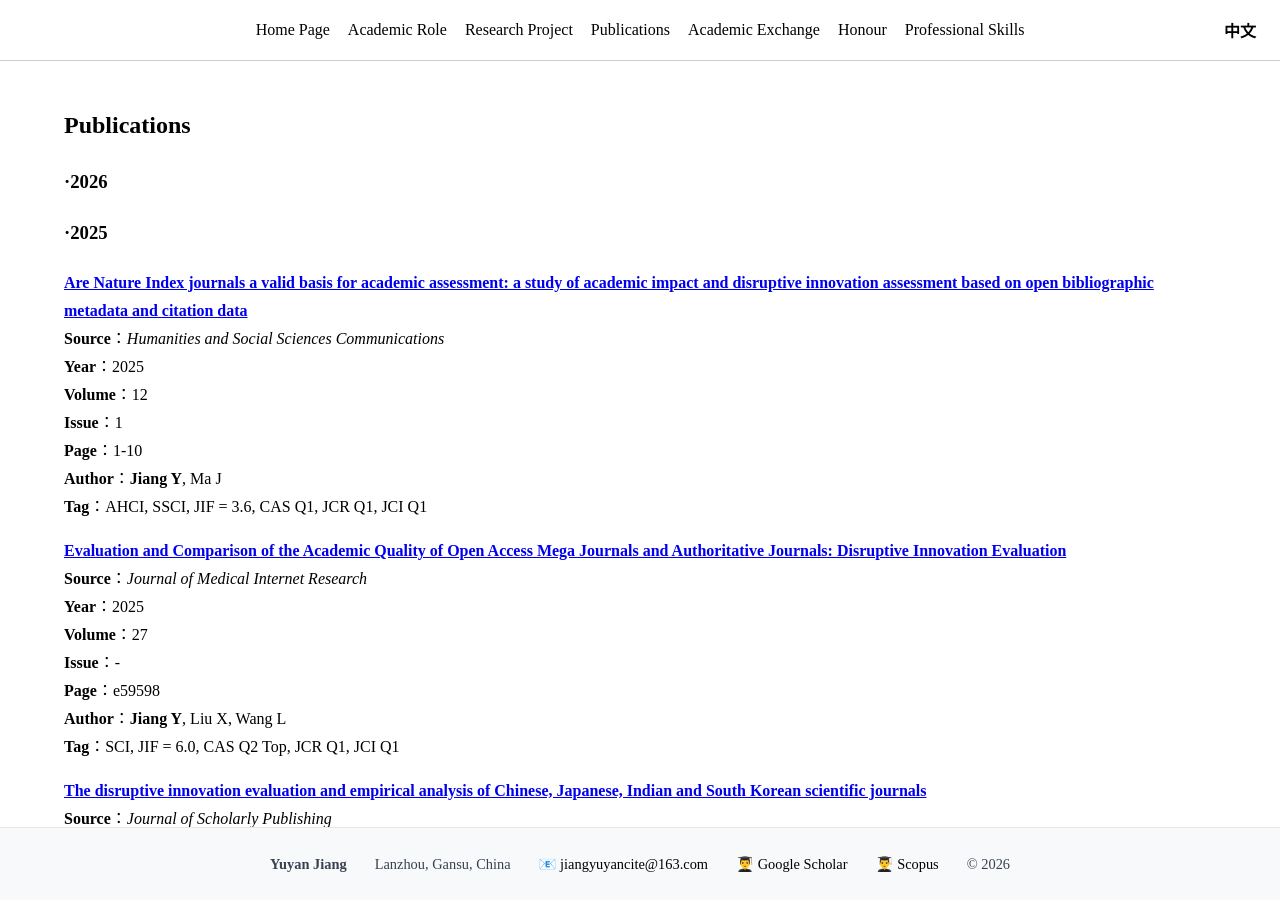
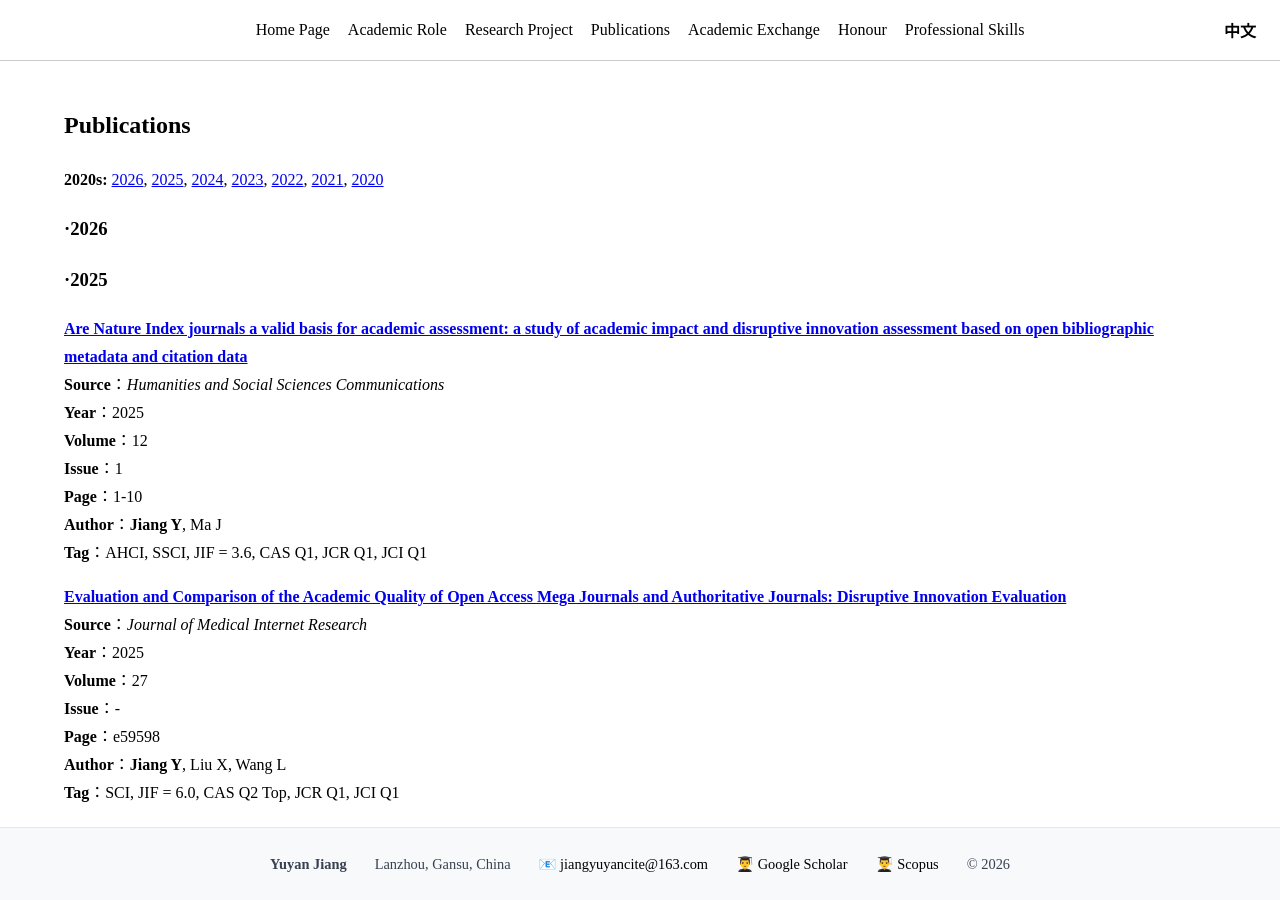
Before and after one commit to jiang-yuyan/Yuyan-Jiang-CV, a Jekyll site: the page built from publication/publications.md, in a window 1280 px wide and 900 px high. Built offline with Jekyll 4.4.1, drawn with Linux system fonts in a browser that asks for light colours.

Commit message:
Update publications.md

```diff
--- a/publication/publications.md
+++ b/publication/publications.md
@@ -4,6 +4,7 @@ title: publications
 ---
 
 ## Publications
+**2020s:** [2026](#publications-2026), [2025](#publications-2025), [2024](#publications-2024), [2023](#publications-2023), [2022](#publications-2022), [2021](#publications-2021), [2020](#publications-2020)
 
 <h3 id="publications-2026">·2026</h3>
 
```
